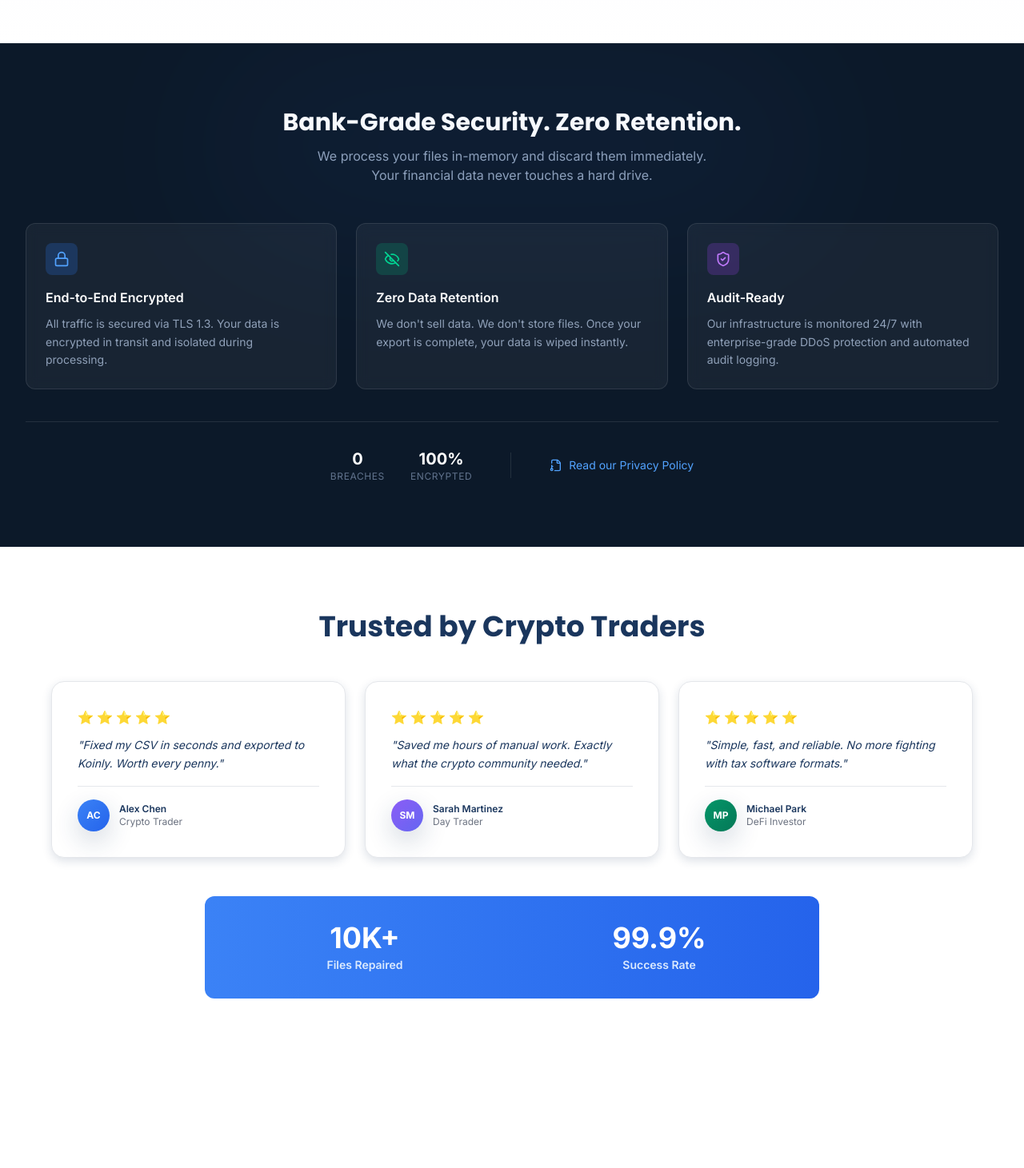
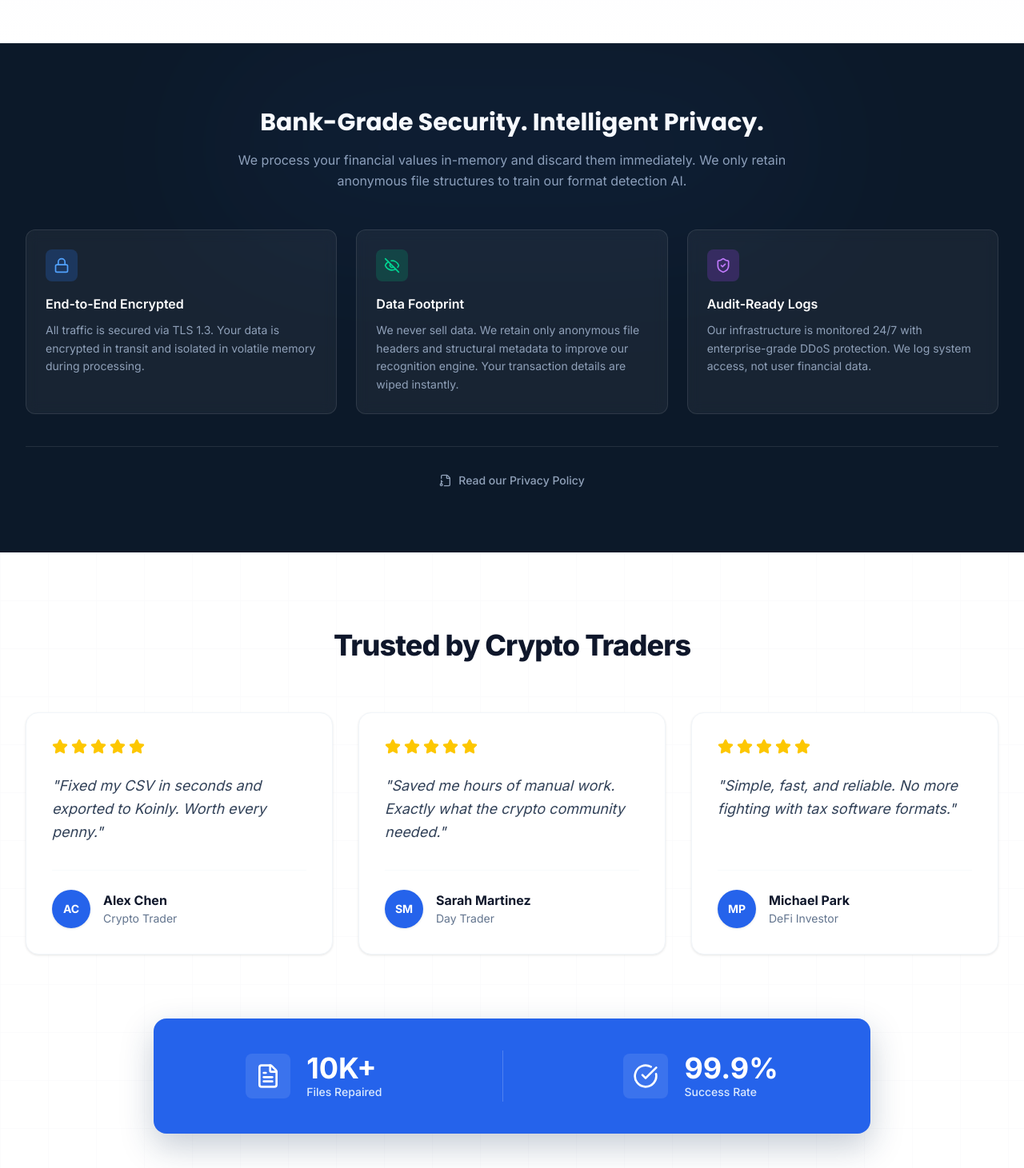
Before and after one commit to Sean-Bravo/trw, a Next.js app: page / in a window 1280 px wide. Shown: the part 3260-4721 px from the top of the page at 80% size. Built offline with nearby package versions, Linux system fonts and the light colour scheme.

Commit message:
securityfeatures update

```diff
--- a/components/marketing/Footer.tsx
+++ b/components/marketing/Footer.tsx
@@ -12,7 +12,7 @@ export function Footer() {
           <div>
             <Logo variant="light" className="mb-4" />
             <p className="text-sm text-[#d1d5db] leading-relaxed">
-              Crypto taxes, refined. Repair your CSV files and export to any tax platform.
+              Cloud-based software that validates, cleans, and formats cryptocurrency transaction CSV files for compatibility with tax and accounting software.
             </p>
           </div>
 
@@ -80,13 +80,13 @@ export function Footer() {
 
         <div className="border-t border-[#1f2937] pt-8 text-center">
           <p className="text-xs text-[#6b7280]">
-            © 2025 TaxFormatter. All rights reserved.
+            © 2025 TaxFormatter. All rights reserved. 🇺🇸
           </p>
           <p className="text-xs text-[#6b7280]">
              The universal translation engine for crypto data
           </p>
           <p className="text-xs text-[#6b7280] mt-2">
-            Made in NYC 🗽
+            Made in NYC
           </p>
         </div>
       </Container>
--- a/components/marketing/SecurityFeatures.tsx
+++ b/components/marketing/SecurityFeatures.tsx
@@ -9,23 +9,22 @@ export function SecurityFeatures() {
   return (
     <section className="bg-[#0c1929] py-16 sm:py-20 relative overflow-hidden border-t border-white/5">
 
-      {/* Subtle background glow - Reduced intensity */}
+      {/* Subtle background glow */}
       <div className="absolute top-0 left-1/2 -translate-x-1/2 w-full max-w-3xl h-64 bg-[#3b82f6] rounded-full opacity-5 blur-[100px] pointer-events-none"></div>
 
       <Container>
-        {/* Compact Header */}
-        <div className="text-center mb-12 max-w-2xl mx-auto">
-          <h2 className="font-poppins text-2xl sm:text-3xl font-bold text-white mb-3">
-            Bank-Grade Security. Zero Retention.
+        {/* Header - Updated for Truth in Advertising */}
+        <div className="text-center mb-12 max-w-3xl mx-auto">
+          <h2 className="font-poppins text-2xl sm:text-3xl font-bold text-white mb-4">
+            Bank-Grade Security. Intelligent Privacy.
           </h2>
-          <p className="text-slate-400 text-sm sm:text-base">
-            We process your files in-memory and discard them immediately.
-            <br className="hidden sm:block" />
-            Your financial data never touches a hard drive.
+          <p className="text-slate-400 text-sm sm:text-base leading-relaxed">
+            We process your financial values in-memory and discard them immediately.
+            We only retain anonymous file structures to train our format detection AI.
           </p>
         </div>
 
-        {/* 3-Column Grid (Replaces the 4-grid + Big Card) */}
+        {/* 3-Column Grid */}
         <div className="grid grid-cols-1 md:grid-cols-3 gap-6 mb-10 relative z-10">
 
           {/* Card 1: Encryption */}
@@ -35,18 +34,18 @@ export function SecurityFeatures() {
             </div>
             <h3 className="text-white font-semibold mb-2">End-to-End Encrypted</h3>
             <p className="text-slate-400 text-sm leading-relaxed">
-              All traffic is secured via TLS 1.3. Your data is encrypted in transit and isolated during processing.
+              All traffic is secured via TLS 1.3. Your data is encrypted in transit and isolated in volatile memory during processing.
             </p>
           </div>
 
-          {/* Card 2: Privacy (The "Zero" selling point) */}
+          {/* Card 2: Privacy (Updated Copy) */}
           <div className="bg-white/5 backdrop-blur-sm border border-white/10 rounded-xl p-6 hover:bg-white/10 transition-colors">
             <div className="w-10 h-10 bg-emerald-500/20 rounded-lg flex items-center justify-center mb-4 text-emerald-400">
               <EyeOff className="w-5 h-5" />
             </div>
-            <h3 className="text-white font-semibold mb-2">Zero Data Retention</h3>
+            <h3 className="text-white font-semibold mb-2">Data Footprint</h3>
             <p className="text-slate-400 text-sm leading-relaxed">
-              We don't sell data. We don't store files. Once your export is complete, your data is wiped instantly.
+              We never sell data. We retain only anonymous file headers and structural metadata to improve our recognition engine. Your transaction details are wiped instantly.
             </p>
           </div>
 
@@ -55,33 +54,20 @@ export function SecurityFeatures() {
             <div className="w-10 h-10 bg-purple-500/20 rounded-lg flex items-center justify-center mb-4 text-purple-400">
               <ShieldCheck className="w-5 h-5" />
             </div>
-            <h3 className="text-white font-semibold mb-2">Audit-Ready</h3>
+            <h3 className="text-white font-semibold mb-2">Audit-Ready Logs</h3>
             <p className="text-slate-400 text-sm leading-relaxed">
-              Our infrastructure is monitored 24/7 with enterprise-grade DDoS protection and automated audit logging.
+              Our infrastructure is monitored 24/7 with enterprise-grade DDoS protection. We log system access, not user financial data.
             </p>
           </div>
         </div>
 
-        {/* Slim Stats Bar + Link */}
-        <div className="flex flex-col md:flex-row items-center justify-center gap-6 md:gap-12 border-t border-white/10 pt-8">
-            <div className="flex gap-8 text-center">
-                <div>
-                    <div className="text-xl font-bold text-white">0</div>
-                    <div className="text-xs text-slate-500 uppercase tracking-wider">Breaches</div>
-                </div>
-                <div>
-                    <div className="text-xl font-bold text-white">100%</div>
-                    <div className="text-xs text-slate-500 uppercase tracking-wider">Encrypted</div>
-                </div>
-            </div>
-
-            <div className="hidden md:block w-px h-8 bg-white/10"></div>
-
+        {/* Footer - Stats Removed, Link Only */}
+        <div className="flex justify-center border-t border-white/10 pt-8">
             <Link
               href="/privacy-policy"
-              className="group flex items-center gap-2 text-sm text-blue-400 hover:text-blue-300 transition-colors"
+              className="group flex items-center gap-2 text-sm text-slate-400 hover:text-blue-400 transition-colors font-medium"
             >
-              <FileKey className="w-4 h-4" />
+              <FileKey className="w-4 h-4 group-hover:text-blue-400 transition-colors" />
               <span>Read our Privacy Policy</span>
             </Link>
         </div>
--- a/components/marketing/Testimonials.tsx
+++ b/components/marketing/Testimonials.tsx
@@ -1,183 +1,135 @@
 'use client';
 
-import React, { useState, useEffect } from 'react';
-import { Container } from '../layout/Container';
-import { Card } from '../ui/Card';
-import { ChevronLeft, ChevronRight } from 'lucide-react';
+import React from 'react';
+import {
+  FileText,
+  CheckCircle,
+  Star
+} from 'lucide-react';
 
-const testimonials = [
+// Define the structure for our testimonial data
+interface Testimonial {
+  name: string;
+  role: string;
+  quote: string;
+  avatarInitials: string;
+}
+
+const TestimonialCard = ({ testimonial }: { testimonial: Testimonial }) => {
+  return (
+    <div className="bg-white border border-slate-100 rounded-2xl p-8 shadow-sm hover:shadow-md transition-all duration-300 flex flex-col h-full">
+      {/* 5 Stars */}
+      <div className="flex gap-1 mb-6">
+        {[...Array(5)].map((_, i) => (
+          <Star key={i} className="w-5 h-5 fill-yellow-400 text-yellow-400" />
+        ))}
+      </div>
+
+      {/* Quote */}
+      <p className="text-slate-700 italic mb-8 leading-relaxed text-lg flex-grow">
+        "{testimonial.quote}"
+      </p>
+
+      {/* Author Info */}
+      <div className="flex items-center pt-6 border-t border-slate-50">
+        {/* Avatar - Uniform Brand Blue */}
+        <div className="w-12 h-12 rounded-full bg-[#2563EB] flex items-center justify-center text-white font-bold text-sm shadow-sm mr-4 shrink-0">
+          {testimonial.avatarInitials}
+        </div>
+        <div>
+          <h4 className="font-bold text-slate-900">{testimonial.name}</h4>
+          <p className="text-sm text-slate-500">{testimonial.role}</p>
+        </div>
+      </div>
+    </div>
+  );
+};
+
+export function Testimonials() {
+  const testimonials: Testimonial[] = [
     {
-    rating: 5,
-    quote: 'Fixed my CSV in seconds and exported to Koinly. Worth every penny.',
-    author: 'Alex Chen',
-    role: 'Crypto Trader',
-    avatar: 'AC',
-    avatarColor: 'bg-gradient-to-br from-[#3b82f6] to-[#2563eb]',
+      name: "Alex Chen",
+      role: "Crypto Trader",
+      quote: "Fixed my CSV in seconds and exported to Koinly. Worth every penny.",
+      avatarInitials: "AC",
     },
     {
-    rating: 5,
-    quote: 'Saved me hours of manual work. Exactly what the crypto community needed.',
-    author: 'Sarah Martinez',
-    role: 'Day Trader',
-    avatar: 'SM',
-    avatarColor: 'bg-gradient-to-br from-[#8b5cf6] to-[#6366f1]',
+      name: "Sarah Martinez",
+      role: "Day Trader",
+      quote: "Saved me hours of manual work. Exactly what the crypto community needed.",
+      avatarInitials: "SM",
     },
     {
-    rating: 5,
-    quote: 'Simple, fast, and reliable. No more fighting with tax software formats.',
-    author: 'Michael Park',
-    role: 'DeFi Investor',
-    avatar: 'MP',
-    avatarColor: 'bg-gradient-to-br from-[#059669] to-[#047857]',
+      name: "Michael Park",
+      role: "DeFi Investor",
+      quote: "Simple, fast, and reliable. No more fighting with tax software formats.",
+      avatarInitials: "MP",
     },
   ];
 
-export function Testimonials() {
-  const [currentIndex, setCurrentIndex] = useState(0);
-  const [isAutoPlaying, setIsAutoPlaying] = useState(true);
+  return (
+    <section className="py-24 bg-white relative overflow-hidden font-sans">
+      {/* Subtle Grid Background Pattern */}
+      <div className="absolute top-0 left-0 w-full h-full opacity-[0.02] pointer-events-none">
+         <svg className="w-full h-full" xmlns="http://www.w3.org/2000/svg">
+            <defs>
+              <pattern id="grid-pattern" width="60" height="60" patternUnits="userSpaceOnUse">
+                <path d="M 60 0 L 0 0 0 60" fill="none" stroke="currentColor" strokeWidth="1.5" />
+              </pattern>
+            </defs>
+            <rect width="100%" height="100%" fill="url(#grid-pattern)" />
+         </svg>
+      </div>
 
-  useEffect(() => {
-    if (!isAutoPlaying) return;
-    const interval = setInterval(() => {
-      setCurrentIndex((prev) => (prev + 1) % testimonials.length);
-    }, 5000);
-    return () => clearInterval(interval);
-  }, [isAutoPlaying]);
+      <div className="max-w-7xl mx-auto px-4 sm:px-6 lg:px-8 relative z-10">
 
-  const goToNext = () => {
-    setCurrentIndex((prev) => (prev + 1) % testimonials.length);
-    setIsAutoPlaying(false);
-    setTimeout(() => setIsAutoPlaying(true), 10000);
-  };
-
-  const goToPrevious = () => {
-    setCurrentIndex((prev) => (prev - 1 + testimonials.length) % testimonials.length);
-    setIsAutoPlaying(false);
-    setTimeout(() => setIsAutoPlaying(true), 10000);
-  };
-
-  return (
-    <section className="bg-white py-16 sm:py-20">
-      <Container>
-        <div className="text-center mb-12">
-          <h2 className="font-poppins text-3xl sm:text-4xl font-bold text-[#1a365d] mb-2">
+        {/* Header */}
+        <div className="text-center mb-16">
+          <h2 className="text-4xl font-extrabold text-slate-900 tracking-tight">
             Trusted by Crypto Traders
           </h2>
         </div>
 
-        {/* Mobile Carousel */}
-        <div className="max-w-4xl mx-auto mb-8 lg:hidden">
-          <div className="relative">
-            {/* Navigation Arrows */}
-            <button
-              onClick={goToPrevious}
-              className="absolute left-0 top-1/2 -translate-y-1/2 -translate-x-4 z-10 w-10 h-10 rounded-full bg-white shadow-lg border border-[#e5e7eb] flex items-center justify-center hover:bg-[#3b82f6] hover:text-white transition-all duration-300"
-              aria-label="Previous"
-            >
-              <ChevronLeft className="h-5 w-5" />
-            </button>
-
-            <button
-              onClick={goToNext}
-              className="absolute right-0 top-1/2 -translate-y-1/2 translate-x-4 z-10 w-10 h-10 rounded-full bg-white shadow-lg border border-[#e5e7eb] flex items-center justify-center hover:bg-[#3b82f6] hover:text-white transition-all duration-300"
-              aria-label="Next"
-            >
-              <ChevronRight className="h-5 w-5" />
-            </button>
-
-            {/* Carousel */}
-            <div className="overflow-hidden">
-              <div
-                className="flex transition-transform duration-500 ease-out"
-                style={{ transform: `translateX(-${currentIndex * 100}%)` }}
-              >
-                {testimonials.map((testimonial, index) => (
-                  <div key={index} className="w-full flex-shrink-0 px-4">
-                    <Card className="p-6">
-                      <div className="flex gap-1 mb-4">
-                        {[...Array(5)].map((_, i) => (
-                          <span key={i} className="text-lg">⭐</span>
+        {/* Testimonial Cards Grid */}
+        <div className="grid grid-cols-1 md:grid-cols-3 gap-8 mb-20">
+          {testimonials.map((t, index) => (
+            <TestimonialCard key={index} testimonial={t} />
           ))}
         </div>
-                      <p className="text-base text-[#1a365d] italic mb-6 leading-relaxed">
-                        "{testimonial.quote}"
-                      </p>
-                      <div className="flex items-center gap-3">
-                        <div className={`w-12 h-12 rounded-full ${testimonial.avatarColor} flex items-center justify-center shadow-lg`}>
-                          <span className="text-white font-bold text-sm">{testimonial.avatar}</span>
+
+        {/* Blue Stats Bar */}
+        <div className="max-w-4xl mx-auto">
+          <div className="bg-[#2563EB] rounded-2xl shadow-xl p-8 md:p-10 text-white flex flex-col md:flex-row items-center justify-around text-center md:text-left">
+
+            {/* Stat 1 */}
+            <div className="flex items-center mb-8 md:mb-0">
+              <div className="p-3 bg-white/10 rounded-lg mr-5">
+                <FileText className="w-8 h-8 text-white" />
               </div>
               <div>
-                          <p className="font-semibold text-sm text-[#1a365d]">{testimonial.author}</p>
-                          <p className="text-xs text-[#6b7280]">{testimonial.role}</p>
-                        </div>
-                      </div>
-                    </Card>
-                  </div>
-                ))}
+                <span className="block text-4xl font-bold">10K+</span>
+                <span className="block text-blue-100 font-medium text-sm">Files Repaired</span>
               </div>
             </div>
 
-            {/* Dots */}
-            <div className="flex justify-center gap-2 mt-6">
-              {testimonials.map((_, index) => (
-                <button
-                  key={index}
-                  onClick={() => {
-                    setCurrentIndex(index);
-                    setIsAutoPlaying(false);
-                    setTimeout(() => setIsAutoPlaying(true), 10000);
-                  }}
-                  className={`transition-all duration-300 rounded-full ${
-                    index === currentIndex
-                      ? 'w-6 h-2 bg-[#3b82f6]'
-                      : 'w-2 h-2 bg-[#d1d5db] hover:bg-[#9ca3af]'
-                  }`}
-                  aria-label={`Go to ${index + 1}`}
-                />
-              ))}
+            {/* Vertical Divider (Hidden on mobile) */}
+            <div className="hidden md:block w-px h-16 bg-white/20"></div>
+
+            {/* Stat 2 */}
+            <div className="flex items-center">
+              <div className="p-3 bg-white/10 rounded-lg mr-5">
+                <CheckCircle className="w-8 h-8 text-white" />
               </div>
+              <div>
+                <span className="block text-4xl font-bold">99.9%</span>
+                <span className="block text-blue-100 font-medium text-sm">Success Rate</span>
               </div>
             </div>
 
-        {/* Desktop Grid - 3 Cards */}
-        <div className="max-w-6xl mx-auto hidden lg:grid grid-cols-3 gap-6 mb-12">
-          {testimonials.map((testimonial, index) => (
-            <Card key={index} className="p-6 hover:shadow-lg transition-all duration-300">
-              <div className="flex gap-1 mb-3">
-                {[...Array(5)].map((_, i) => (
-                  <span key={i} className="text-base">⭐</span>
-                ))}
-              </div>
-              <p className="text-sm text-[#1a365d] italic mb-4 leading-relaxed">
-                "{testimonial.quote}"
-              </p>
-              <div className="flex items-center gap-3 pt-4 border-t border-[#e5e7eb]">
-                <div className={`w-10 h-10 rounded-full ${testimonial.avatarColor} flex items-center justify-center shadow-lg`}>
-                  <span className="text-white font-bold text-xs">{testimonial.avatar}</span>
-                </div>
-                <div>
-                  <p className="font-semibold text-xs text-[#1a365d]">{testimonial.author}</p>
-                  <p className="text-xs text-[#6b7280]">{testimonial.role}</p>
           </div>
         </div>
-            </Card>
-          ))}
+
       </div>
-
-        {/* Stats Bar */}
-        <div className="max-w-3xl mx-auto bg-gradient-to-r from-[#3b82f6] to-[#2563eb] rounded-xl p-8 text-white text-center">
-          <div className="grid grid-cols-2 gap-8">
-            <div>
-              <div className="text-4xl font-bold mb-1">10K+</div>
-              <div className="text-sm font-semibold text-blue-100">Files Repaired</div>
-            </div>
-            <div>
-              <div className="text-4xl font-bold mb-1">99.9%</div>
-              <div className="text-sm font-semibold text-blue-100">Success Rate</div>
-            </div>
-          </div>
-        </div>
-      </Container>
     </section>
   );
 }
```
Lines whose indentation alone changed are shown as unchanged.
